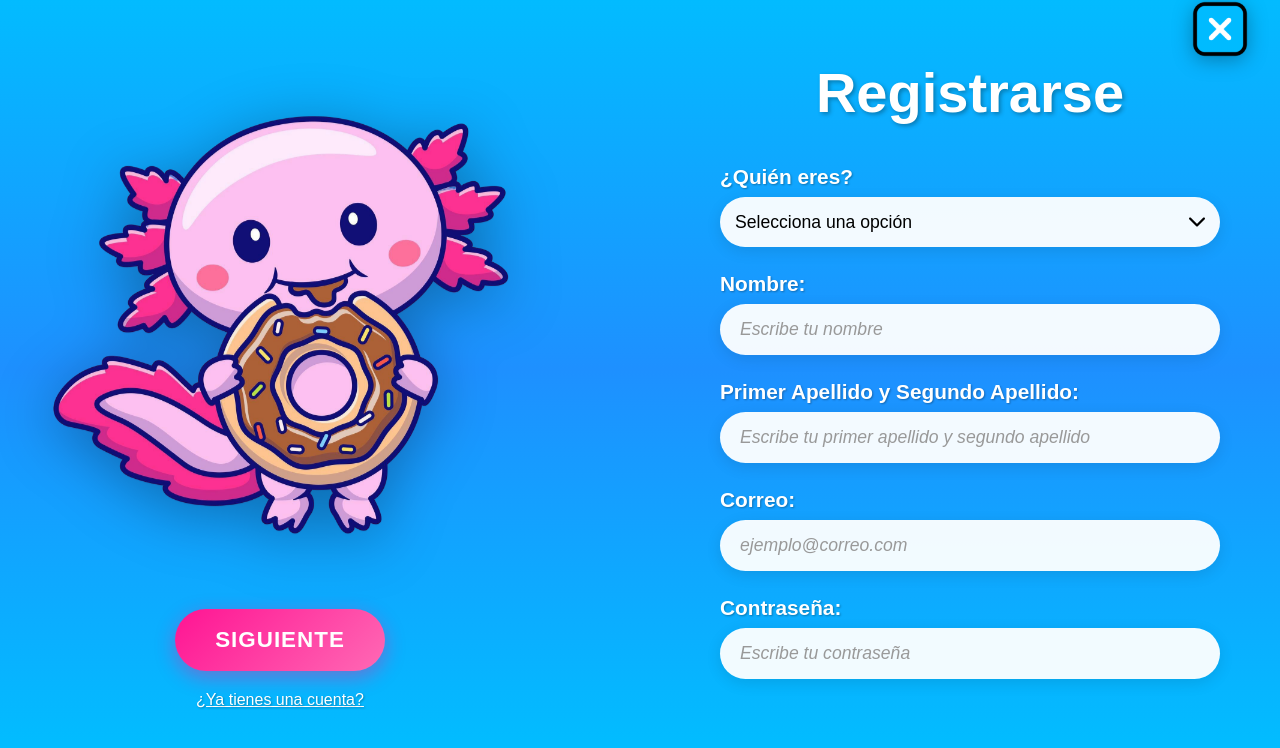
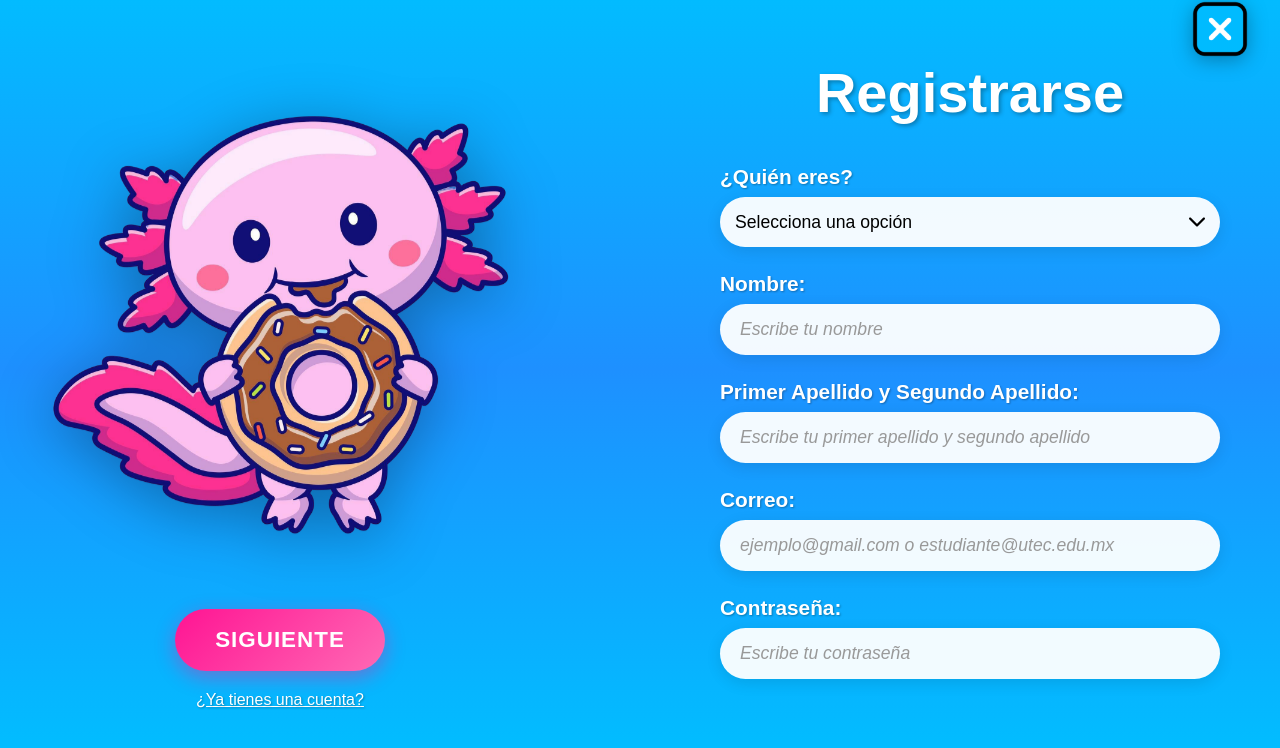
Before and after one commit to Chrizzztian/adiosalsilencio, a Python web app: template aplicacion/templates/registrarme.html in a window 1280 px wide. Shown: the part 31-779 px from the top of the page. Run offline with Jinja, Linux system fonts and the light colour scheme; the template is opened without the code that fills it, so the values that code supplies are empty.

Commit message:
Actualizacion V3 validacion de correos

```diff
--- a/aplicacion/templates/registrarme.html
+++ b/aplicacion/templates/registrarme.html
@@ -411,8 +411,8 @@
                         id="correo-tutor"
                         name="correo_tutor"
                         class="form-input"
-                        placeholder="ejemplo@correo.com"
-                        title="Ingrese un correo electrónico válido"
+                        placeholder="ejemplo@gmail.com o estudiante@utec.edu.mx"
+                        title="Ingrese un correo electrónico válido de Gmail, Outlook, Yahoo, instituciones educativas mexicanas, etc."
                         required
                     >
                 </div>
@@ -472,8 +472,38 @@
                 isValid = false;
             }
 
+            // Validar que sea de un proveedor conocido
+            const dominiosPermitidos = [
+                // Proveedores internacionales
+                'gmail.com', 'outlook.com', 'hotmail.com', 'yahoo.com',
+                'live.com', 'msn.com', 'icloud.com', 'protonmail.com',
+                'zoho.com', 'aol.com', 'mail.com', 'gmx.com',
+
+                // Dominios institucionales de México
+                'unam.mx', 'ipn.mx', 'itesm.mx', 'udg.mx', 'uanl.mx',
+                'uach.mx', 'uas.mx', 'uaslp.mx', 'uv.mx', 'buap.mx',
+                'uat.mx', 'ujat.mx', 'unach.mx', 'uacj.mx', 'uabc.mx',
+                'uson.mx', 'uady.mx', 'ugto.mx', 'uaem.mx', 'uamx.mx',
+                'utec.edu.mx', 'utectulancingo.edu.mx',
+
+                // Dominios educativos generales de México
+                'edu.mx', 'estudiantes.unam.mx', 'alumno.ipn.mx',
+                'itesm.edu.mx', 'tec.mx', 'estudiante.unam.mx',
+
+                // Dominios gubernamentales de México
+                'gob.mx', 'sep.gob.mx', 'conacyt.mx', 'cinvestav.mx'
+            ];
+
+            if (correo.includes('@')) {
+                const dominio = correo.split('@')[1];
+                if (dominio && !dominiosPermitidos.includes(dominio.toLowerCase())) {
+                    errorMsg += '• Solo se aceptan correos de: Gmail, Outlook, Yahoo, instituciones educativas (.edu.mx), etc.\n';
+                    isValid = false;
+                }
+            }
+
             if (!isValid) {
-                errorMsg += '\nEjemplo correcto: usuario@gmail.com';
+                errorMsg += '\nEjemplos válidos: usuario@gmail.com, estudiante@unam.mx, profesor@utec.edu.mx';
                 alert(errorMsg);
                 return;
             }
```
Also changed, not shown: aplicacion/templates/inicio_administrador.html (+33 -3 lines).
